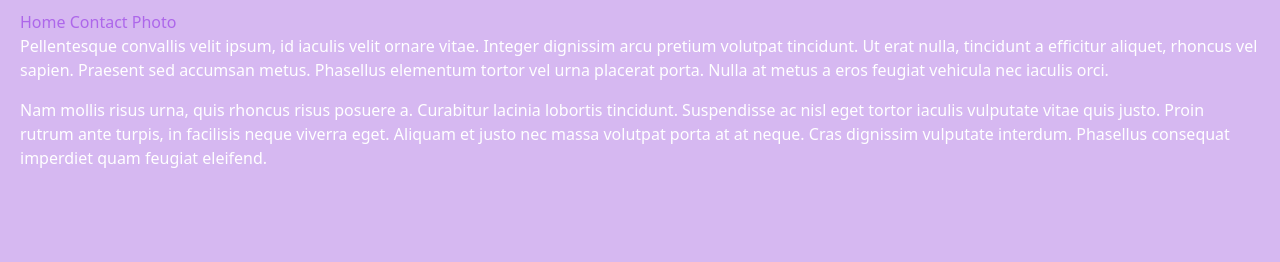
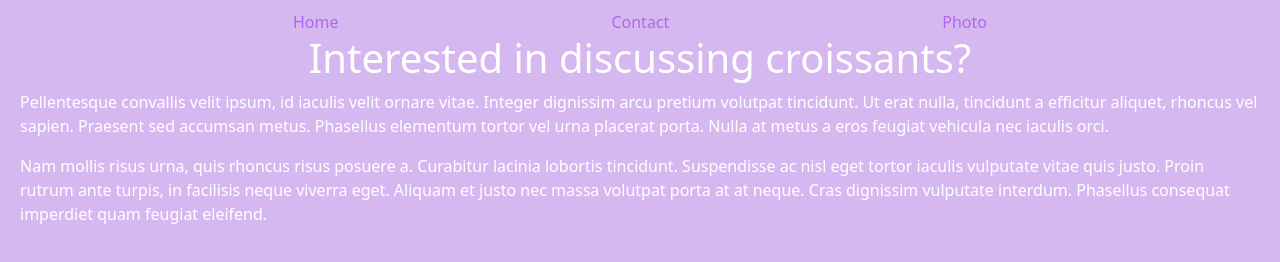
Before and after one commit to amccaskey9/croissant, a plain HTML site: page contact.html in a window 1280 px wide. Drawn offline with nearby package versions, Linux system fonts and the light colour scheme.

Commit message:
Added headers to each page

```diff
--- a/contact.html
+++ b/contact.html
@@ -12,11 +12,12 @@
 </head>
 
 <body>
-  <nav>
+  <nav class="d-flex justify-content-evenly">
     <a href="/">Home</a>
     <a href="/contact.html">Contact</a>
     <a href="/photo.html">Photo</a>
   </nav>
+  <h1>Interested in discussing croissants?</h1>
   <p>
     Pellentesque convallis velit ipsum, id iaculis velit ornare vitae.
     Integer
--- a/src/style.css
+++ b/src/style.css
@@ -10,6 +10,10 @@ body {
   margin: 10px 20px;
 }
 
+h1 {
+  text-align: center;
+}
+
 a {
   color: var(--secondary-color);
   text-decoration: none;
```
Also changed, not shown: index.html (+2 -1 lines), photo.html (+2 -1 lines).
